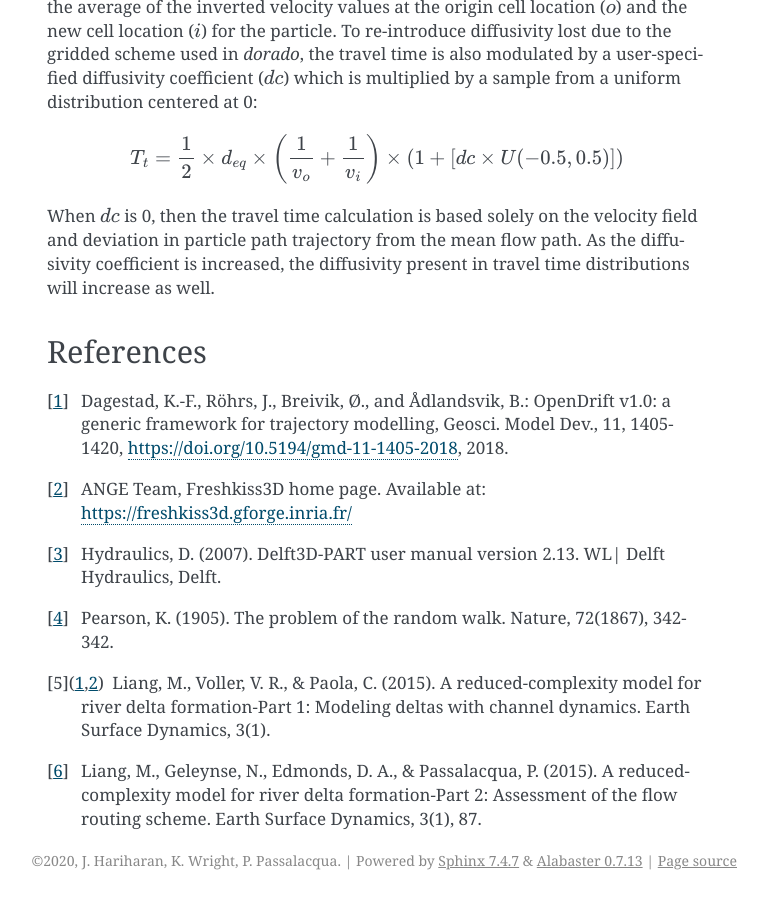
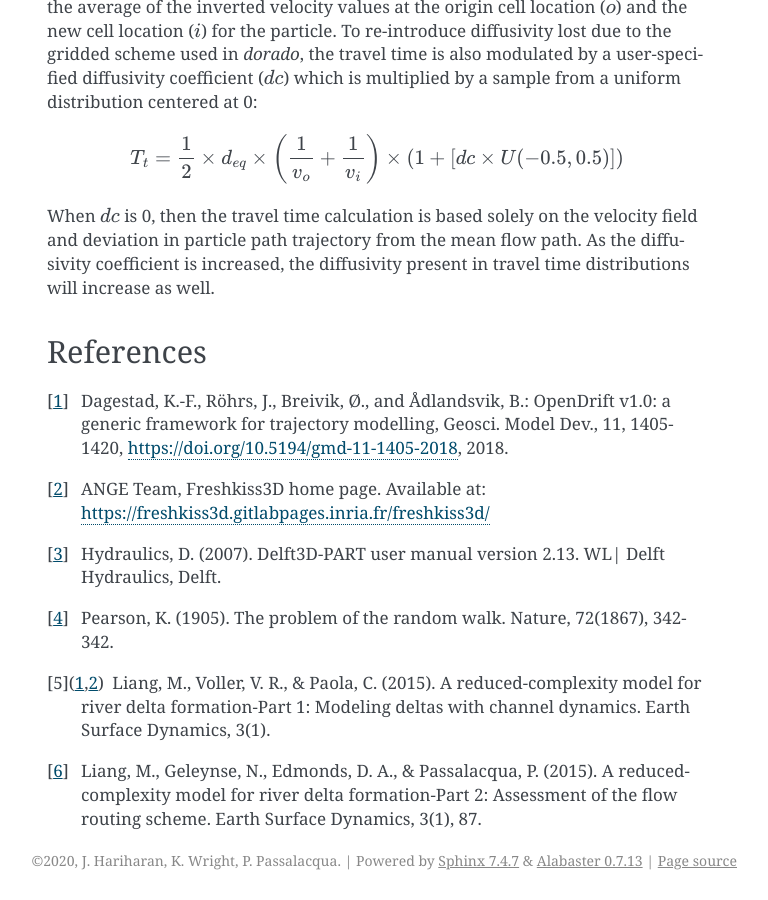
Before and after one commit to passaH2O/dorado, a Sphinx documentation site: the page built from docs/source/background/index.rst, in a window 1280 px wide and 900 px high, scrolled down 1911 px. Shown: the whole window, without its empty margins (373-1141 px from the left). Built offline with Sphinx 7.4.7, drawn with Linux system fonts in a browser that asks for light colours; formulas are drawn with MathJax 3; part of the change alters nothing that is shown.

Commit message:
fix broken freshkiss link

```diff
--- a/docs/source/background/index.rst
+++ b/docs/source/background/index.rst
@@ -64,7 +64,7 @@ References
 ----------
 .. [1] Dagestad, K.-F., Röhrs, J., Breivik, Ø., and Ådlandsvik, B.: OpenDrift v1.0: a generic framework for trajectory modelling, Geosci. Model Dev., 11, 1405-1420, https://doi.org/10.5194/gmd-11-1405-2018, 2018.
 
-.. [2] ANGE Team, Freshkiss3D home page. Available at: https://freshkiss3d.gforge.inria.fr/
+.. [2] ANGE Team, Freshkiss3D home page. Available at: https://freshkiss3d.gitlabpages.inria.fr/freshkiss3d/
 
 .. [3] Hydraulics, D. (2007). Delft3D-PART user manual version 2.13. WL| Delft Hydraulics, Delft.
 
```
